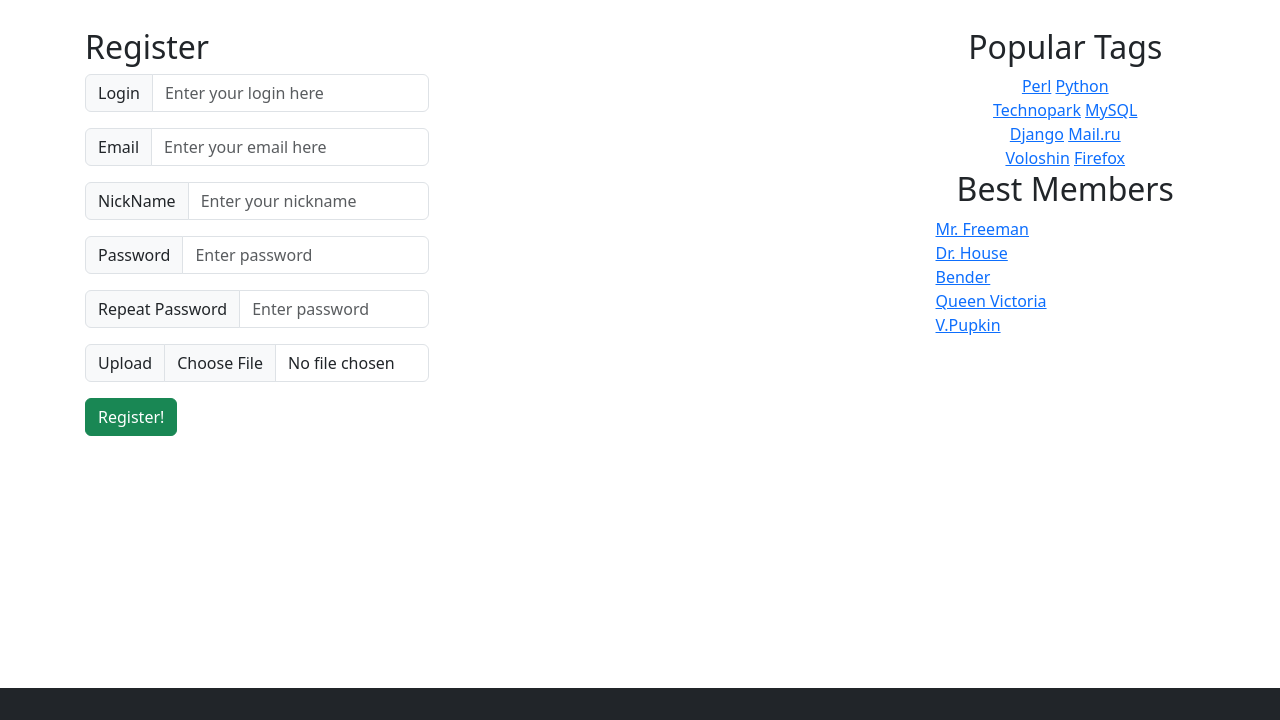
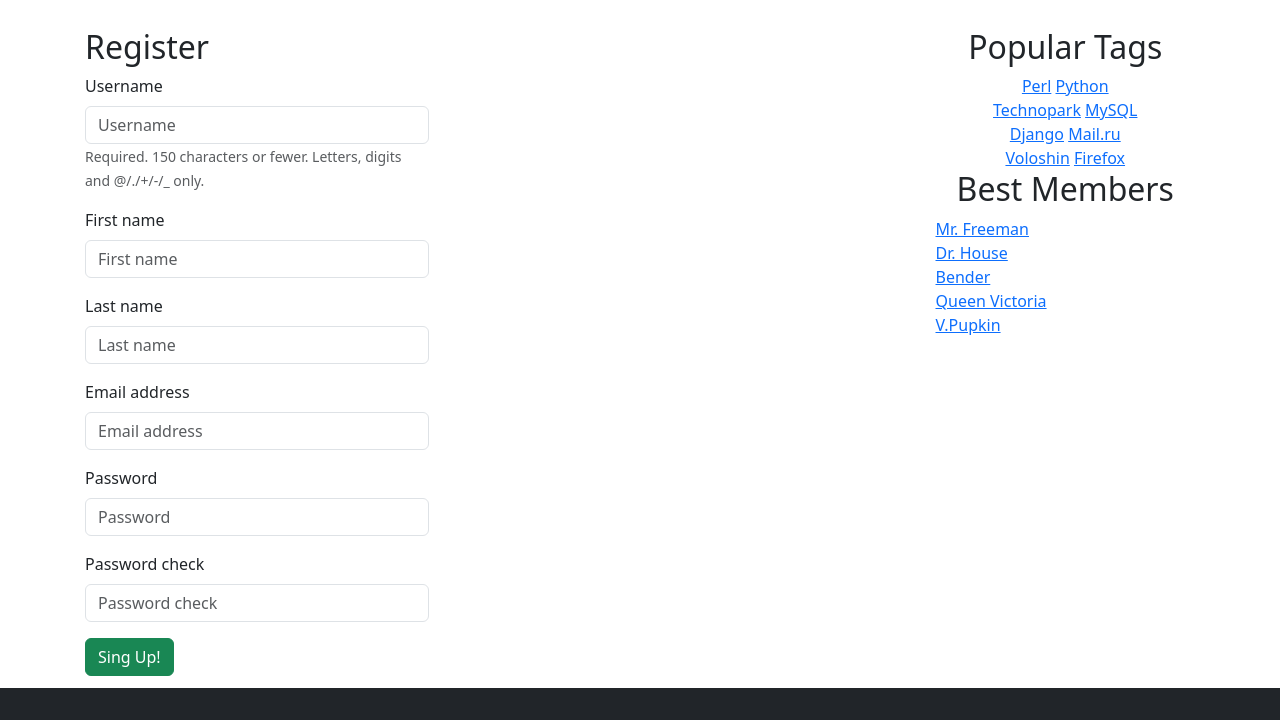
Before and after one commit to tomsuliana/Park-Web, a Django app: page /signup/ in a window 1280 px wide. Shown: the part 80-800 px from the top of the page. Run offline with Django 4.2, Linux system fonts and the light colour scheme; some libraries are stand-ins or nearby versions.

Commit message:
Hw4 done partially

```diff
--- /dev/null
+++ b/askme_tomskaya2/askme/forms.py
@@ -0,0 +1,65 @@
+from django import forms
+from django.core.exceptions import ValidationError
+from askme.models import *
+import re
+
+class LoginForm(forms.Form):
+    username = forms.CharField(max_length=20)
+    password = forms.CharField(min_length=4, widget=forms.TextInput(attrs={"type": "password"}))
+    continue_ = forms.CharField(widget=forms.HiddenInput(), initial='index')
+
+    # def clean_password(self):
+    #     data = self.cleaned_data['password']
+    #     if data == 'wrong':
+    #         raise ValidationError('Wrong password:')
+    #     return data
+
+
+class RegistrationForm(forms.ModelForm):
+    password = forms.CharField(widget=forms.PasswordInput)
+    password_check = forms.CharField(widget=forms.PasswordInput)
+
+    class Meta:
+        model = User
+        fields = ['username', 'first_name', 'last_name', 'email']
+
+    def clean_username(self):
+        regex = r'^[a-zA-Z0-9_]+$'
+        data = self.cleaned_data['username']
+
+        if not re.fullmatch(regex, data):
+            raise ValidationError('This username is prohibited')
+        return data
+
+    def clean_first_name(self):
+        regex = r'^[a-zA-Z]+$'
+        data = self.cleaned_data['first_name']
+        if not re.fullmatch(regex, data):
+            raise ValidationError('This first name is prohibited')
+
+    def clean_last_name(self):
+        regex = r'^[a-zA-Z]+$'
+        data = self.cleaned_data['last_name']
+        if not re.fullmatch(regex, data):
+            raise ValidationError('This last name is prohibited')
+
+    def clean_email(self):
+        data = self.cleaned_data['email']
+        regex = re.compile(r'([A-Za-z0-9]+[.-_])*[A-Za-z0-9]+@[A-Za-z0-9-]+(\.[A-Z|a-z]{2,})+')
+        if not re.fullmatch(regex, data):
+            print("Valid email")
+            raise ValidationError('Invalid email')
+        return data
+
+
+    def clean_password_check(self):
+        data = self.cleaned_data['password_check']
+        pas = self.cleaned_data['password']
+        if not data == pas:
+            raise ValidationError('Passwords must be equal')
+
+
+class SettingsForm(forms.ModelForm):
+    class Meta:
+        model = Profile
+        fields = ['avatar']
--- a/askme_tomskaya2/askme/views.py
+++ b/askme_tomskaya2/askme/views.py
@@ -1,8 +1,16 @@
 from askme.models import *
-from django.shortcuts import render
+from askme.forms import  LoginForm, RegistrationForm, SettingsForm
+from django.shortcuts import render, redirect
 from django.core.paginator import Paginator
 from django.views.decorators.http import require_GET
 from django.http import Http404
+from django.contrib import auth
+from django.contrib.auth import login
+from django.contrib.auth import logout
+from django.contrib.auth.decorators import login_required
+from django.contrib.auth.models import User
+
+from django.urls import reverse
 
 
 def paginate(objects, request, per_page=10):
@@ -69,17 +77,42 @@ def tag(request, tag_name):
     return render(request, 'tag.html', context=context)
 
 
-def login(request):
-    return render(request, 'login.html')
+def log_in(request):
+    # us = User.objects.filter(username="uliana")
+    # print(us[0].password)
+    if request.method == "GET":
+        login_form = LoginForm()
+    elif request.method == "POST":
+        login_form = LoginForm(request.POST)
+        if login_form.is_valid():
+            user = auth.authenticate(request=request, **login_form.cleaned_data)
+            if user:
+                login(request, user)
+                return redirect(reverse(request.POST['continue_']))
+            else:
+                login_form.add_error(None, "Invalid username or password")
+    return render(request, 'login.html', context={'form': login_form})
 
+def logout_view(request):
+    logout(request)
+    return redirect(request.META.get('HTTP_REFERER'))
 
 def signup(request):
-    return render(request, 'signup.html')
+    if request.method == "GET":
+        reg_form = RegistrationForm()
+    elif request.method == "POST":
+        reg_form = RegistrationForm(request.POST)
+        if reg_form.is_valid():
+            return redirect(reverse('index'))
+        # reg_form.add_error(None, "Invalid fields")
+    return render(request, 'signup.html', context={'form': reg_form})
 
-
+@login_required
 def ask(request):
     return render(request, 'ask.html')
 
-
+@login_required
 def settings(request):
-    return render(request, 'settings.html')
+    if request.method == "GET":
+        set_form = SettingsForm()
+    return render(request, 'settings.html', context={'form': set_form})
--- a/askme_tomskaya2/askme_tomskaya2/settings.py
+++ b/askme_tomskaya2/askme_tomskaya2/settings.py
@@ -39,6 +39,7 @@ INSTALLED_APPS = [
     'django.contrib.messages',
     'django.contrib.staticfiles',
     'askme',
+    'bootstrap5'
 ]
 
 MIDDLEWARE = [
@@ -126,3 +127,6 @@ STATICFILES_DIRS = [
 # https://docs.djangoproject.com/en/4.2/ref/settings/#default-auto-field
 
 DEFAULT_AUTO_FIELD = 'django.db.models.BigAutoField'
+
+APPEND_SLASH = True
+LOGIN_URL = '/login'
--- a/askme_tomskaya2/askme_tomskaya2/urls.py
+++ b/askme_tomskaya2/askme_tomskaya2/urls.py
@@ -24,8 +24,9 @@ urlpatterns = [
     path('question/<int:question_id>/', views.question, name="question"),
     path('hot/', views.hot, name="hot"),
     path('tag/<tag_name>/', views.tag, name="tag"),
-    path('login/', views.login, name="login"),
+    path('login/', views.log_in, name="login"),
     path('signup/', views.signup, name="signup"),
     path('ask/', views.ask, name="ask"),
-    path('settings/', views.settings, name="settings")
+    path('settings/', views.settings, name="settings"),
+    path('logout_view/', views.logout_view, name="logout_view")
 ]
--- a/askme_tomskaya2/templates/signup.html
+++ b/askme_tomskaya2/templates/signup.html
@@ -1,36 +1,18 @@
 {% extends "inc/base_login.html" %}
 {% load static %}
+{% load bootstrap5 %}
 {% block content %}
 <div class="col-5">
     <div class="login mt-5">
         <h2>Register</h2>
-        <div class="input-group mb-3">
-            <span class="input-group-text" >Login</span>
-            <input type="text" class="form-control" placeholder="Enter your login here" maxlength="20" aria-label="Username" aria-describedby="basic-addon1">
-        </div>
-        <div class="input-group mb-3">
-            <span class="input-group-text" >Email</span>
-            <input type="text" class="form-control" placeholder="Enter your email here" maxlength="20" aria-label="Username" aria-describedby="basic-addon1">
-        </div>
-        <div class="input-group mb-3">
-            <span class="input-group-text" >NickName</span>
-            <input type="text" class="form-control" placeholder="Enter your nickname" maxlength="20" aria-label="Username" aria-describedby="basic-addon1">
-        </div>
-        <div class="input-group mb-3">
-            <span class="input-group-text" >Password</span>
-            <input type="password" class="form-control" placeholder="Enter password" maxlength="20" aria-label="Username" aria-describedby="basic-addon1">
-        </div>
-        <div class="input-group mb-3">
-            <span class="input-group-text" >Repeat Password</span>
-            <input type="password" class="form-control" placeholder="Enter password" maxlength="20" aria-label="Username" aria-describedby="basic-addon1">
-        </div>
-        <div class="input-group mb-3">
-            <label class="input-group-text" for="inputGroupFile01">Upload</label>
-            <input type="file" class="form-control" id="inputGroupFile01">
-        </div>
-    </div>
-    <div class="mt-3">
-        <a href="{% url 'index' %}" type="submit" class="btn btn-success mb-3">Register!</a>
+        <form novalidate action="/signup/" method="post">
+                    {% csrf_token %}
+                    {% bootstrap_form form %}
+
+                    <div class="mt-3">
+                        <button type="submit" class="btn btn-success">Sing Up!</button>
+                    </div>
+        </form>
     </div>
 </div>
 
```
Also changed, not shown: askme_tomskaya2/askme/models.py (+8 -0 lines), askme_tomskaya2/templates/inc/base.html (+8 -2 lines), askme_tomskaya2/templates/login.html (+8 -10 lines), askme_tomskaya2/templates/settings.html (+9 -23 lines).
